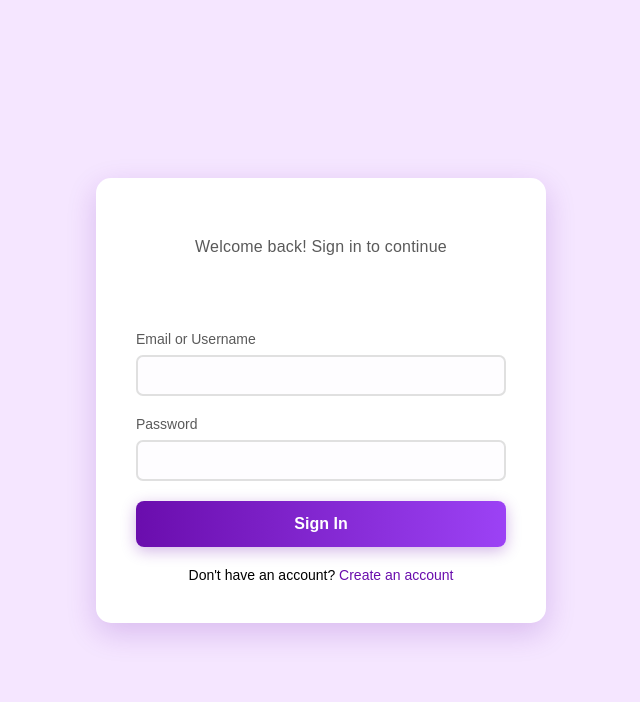
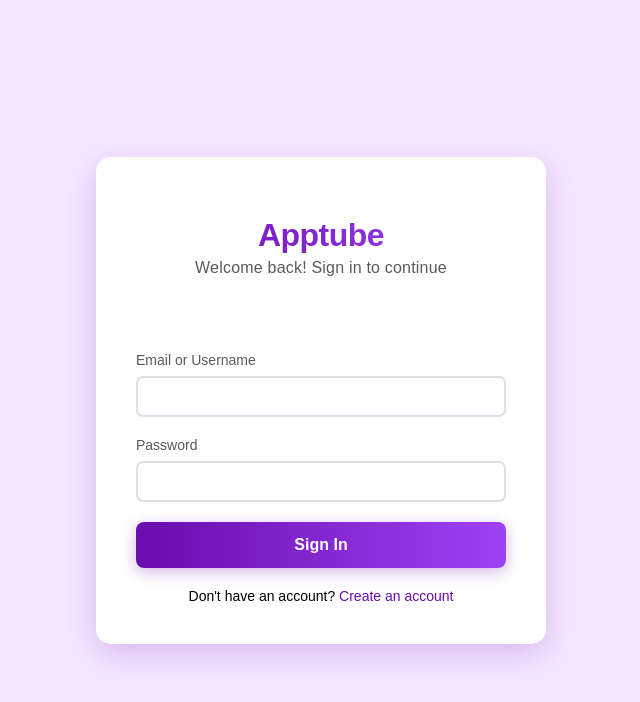
Before and after one commit to Jenish-bhalani/Appstore, a plain HTML site: page client/login/login.html in a window 1280 px wide. Shown: the whole page, without its empty margins (319-959 px from the left). Drawn offline with Linux system fonts and the light colour scheme.

Commit message:
Update login.html

```diff
--- a/client/login/login.html
+++ b/client/login/login.html
@@ -14,6 +14,7 @@
 <body>
   <div class="registration-container">
     <div class="logo-container">
+      <div class="logo-text">Apptube</div>
       <p class="tagline">Welcome back! Sign in to continue</p>
     </div>
 
```
